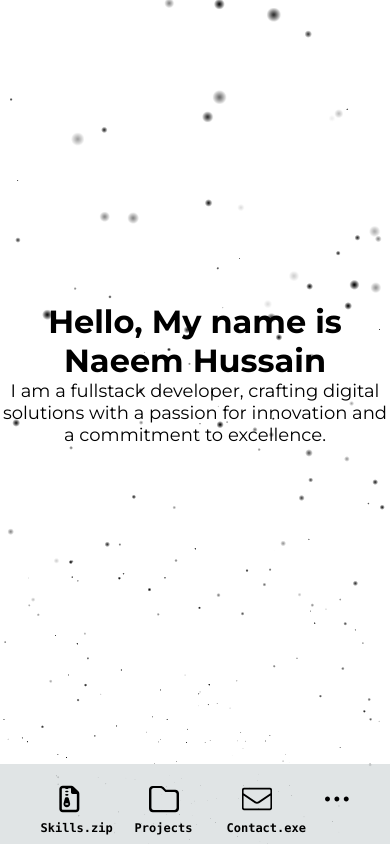
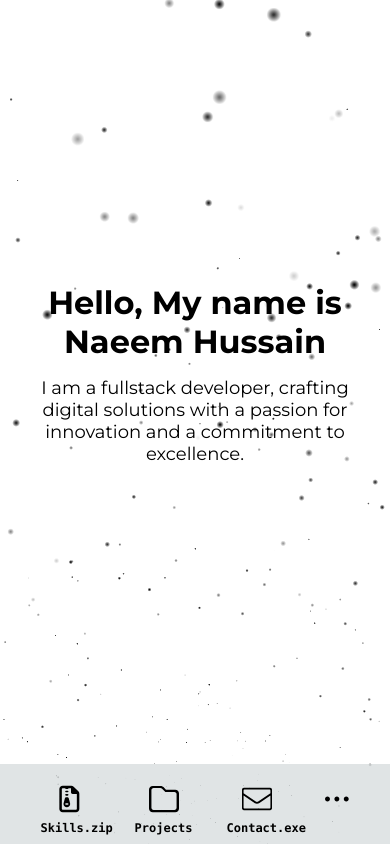
Before and after one commit to naeemnh/naeemnh, a Next.js app: page / in a window 390 px wide. Built offline with nearby package versions, Linux system fonts and the light colour scheme.

Commit message:
fix: about me responsive in mobile

```diff
--- a/app/page.module.css
+++ b/app/page.module.css
@@ -16,6 +16,15 @@
   /* flex: 1 1 100%; */
   margin: auto;
   max-width: 600px;
+
+  display: flex;
+  flex-direction: column;
+  align-items: center;
+  gap: 16px;
+
+  @media screen and (max-width: 450px) {
+    max-width: 80%;
+  }
 }
 
 .about_me > p {
```
